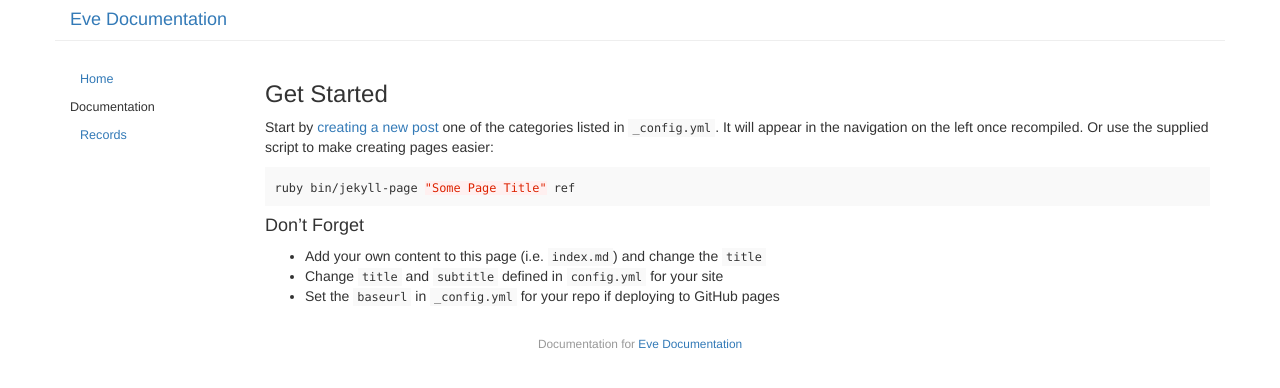
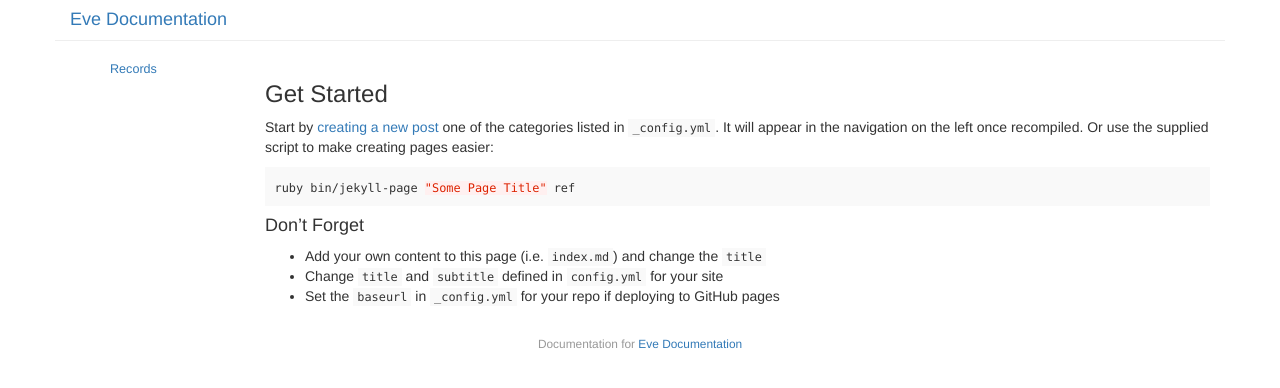
Before and after one commit to witheve/docs, a Jekyll site: the page built from index.md, in a window 1280 px wide. Shown: the top 388 px of the page. Built offline with Jekyll 4.4.1, drawn with Linux system fonts in a browser that asks for light colours.

Commit message:
attempt a hardcoded link

```diff
--- a/_config.yml
+++ b/_config.yml
@@ -16,8 +16,8 @@
 title: Eve Documentation
 email: info@witheve.com
 description: Documentation for the Eve programming language
-baseurl: "" # the subpath of your site, e.g. /blog
-url: "http://witheve.github.io/docs" # the base hostname & protocol for your site
+baseurl: "/docs" # the subpath of your site, e.g. /blog
+url: "http://witheve.github.io" # the base hostname & protocol for your site
 
 # if you wish to integrate disqus on pages set your shortname here
 disqus_shortname: ''
--- a/_layouts/default.html
+++ b/_layouts/default.html
@@ -25,7 +25,7 @@
                 {% assign post_count = site.posts|size %}
                 {% if site.navigation != 0 and site.navigation == 1 or post_count > 0 %}
                     <div id="navigation" class="col-sm-2">
-                        {% include navigation.html %}
+                        <ul><a href="{{site.baseurl}}/docs/handbook/records.html">Records</a></ul>
                     </div>
 
                     <div id="content" class="col-sm-10">
```
